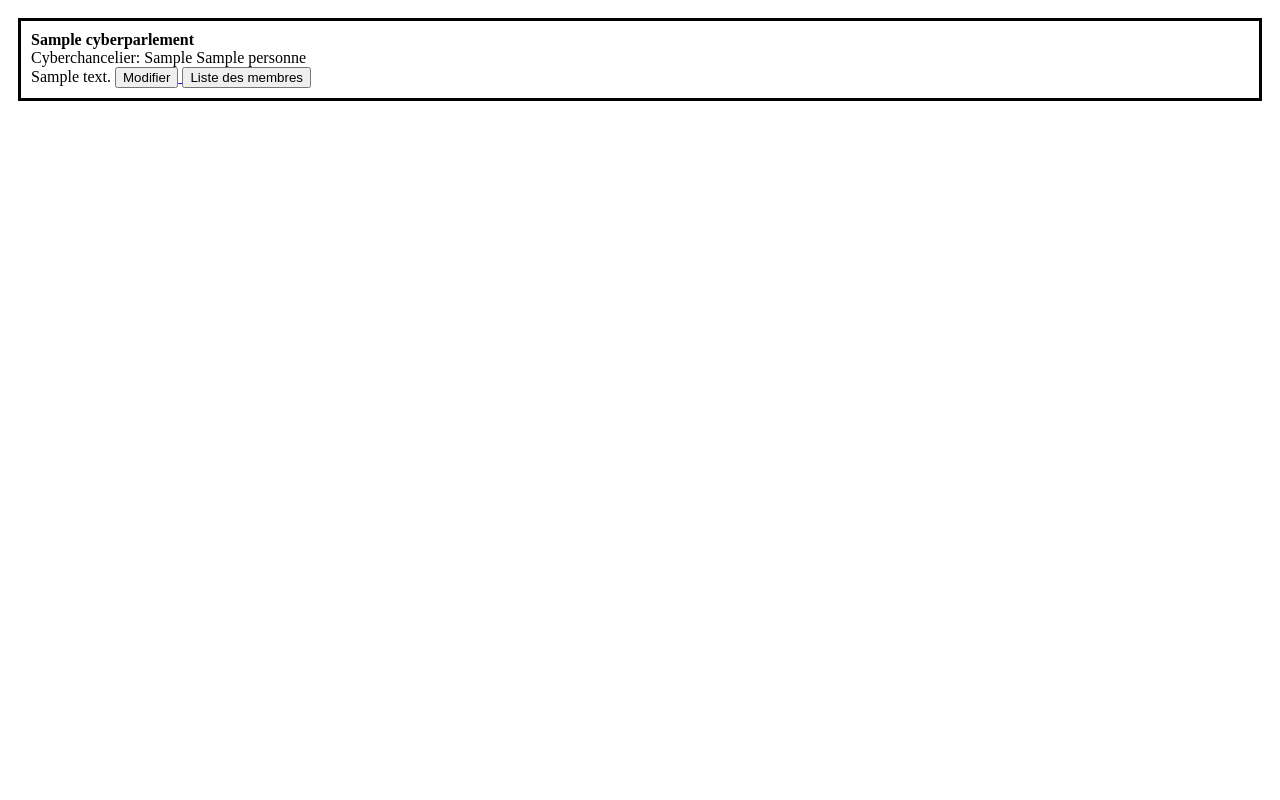
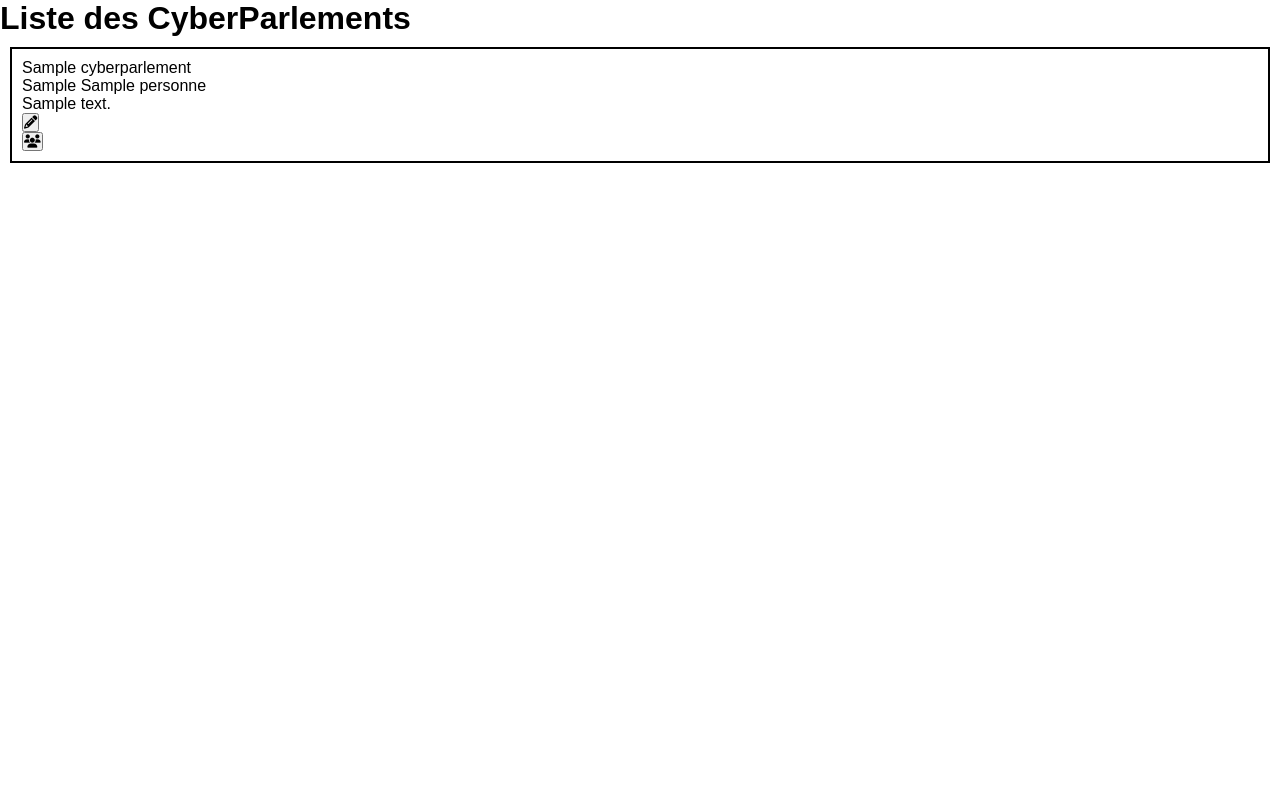
Before and after one commit to Khoding/ceffdevCyberParlement, a Django app: page /cyberparlements/ in a window 1280 px wide. Run offline with Django 3.2, Linux system fonts and the light colour scheme; tables that the repository leaves empty hold one stand-in row (values such as "Sample post"); some libraries are stand-ins or nearby versions.

Commit message:
Commencement du design du site

```diff
--- a/ceffdevCyberP/templates/base.html
+++ b/ceffdevCyberP/templates/base.html
@@ -4,8 +4,10 @@
 <html lang="en">
 <head>
     <meta charset="UTF-8">
+    <script src="https://kit.fontawesome.com/c7ddb31c15.js" crossorigin="anonymous"></script>
+    <script src="{% static 'cyberP/js/cyberchancelier_choice.js' %}" crossorigin="anonymous" type="module"></script>
+    <link rel="stylesheet" href="{% static  'cyberP/css/style.css' %}">
     <title>CyberParlement</title>
-    <script src="{% static 'cyberP/js/cyberchancelier_choice.js' %}" crossorigin="anonymous" type="module"></script>
 </head>
 <body>
 {% block content %}
--- /dev/null
+++ b/cyberP/static/cyberP/css/style.css
@@ -0,0 +1,16 @@
+* {
+    margin: 0;
+    padding: 0;
+    box-sizing: border-box;
+    font-family: Arial, Helvetica, sans-serif;
+}
+
+.cp-container {
+    padding: 10px;
+    border: solid 2px black;
+    margin-bottom: 10px;
+}
+
+.cp-list-container {
+    padding: 10px;
+}
--- a/cyberP/templates/cyberP/cyberparlements/cyberparlement_list.html
+++ b/cyberP/templates/cyberP/cyberparlements/cyberparlement_list.html
@@ -1,14 +1,5 @@
+{% extends 'base.html' %}
 {% block content %}
-     {{ content|safe }}
-{#    <h1>Liste des Cyberparlements</h1>#}
-{#    {% for c in cyberparlements %}#}
-{#        <a href="{% url 'cyberP:cyberparlement-detail' pk=c.idcyberparlement %}">#}
-{#            <div style="padding: 10px; border: black solid 1px; margin-bottom: 5px">#}
-{#                {{ c.nom }}#}
-{#                <a href="{% url 'cyberP:cyberparlement-update' pk=c.idcyberparlement %}">#}
-{#                    <button>Modifier</button>#}
-{#                </a>#}
-{#            </div>#}
-{#        </a>#}
-{#    {% endfor %}#}
+    <h1>Liste des CyberParlements</h1>
+    {{ content|safe }}
 {% endblock content %}
--- a/cyberP/views.py
+++ b/cyberP/views.py
@@ -25,7 +25,7 @@ def parse_tree(tree, root=None):
                     'nom': child['nom'],
                     'description': child['description'],
                     'cyberchancelier': child['cyberchancelier']['prenom'] + ' ' + child['cyberchancelier']['nom']
-                    if 'cyberchancelier' in child else 'Aucun cyberchancelier sélectionné',
+                    if 'cyberchancelier' in child else 'Aucun cyberchancelier',
                     'enfant': parse_tree(tree, child)
                 }
             )
@@ -35,18 +35,35 @@ def parse_tree(tree, root=None):
 def print_tree(tree):
     global content
     if tree is not None and len(tree) > 0:
-        content += '<div style=padding:10px;>'
+        content += '<div class=cp-list-container>'
         for node in tree:
-            content += '<div style=padding:10px;border-style:solid;margin-bottom:10px><b>{}</b><br>Cyberchancelier: {}<br>{}' \
-                       '    <a href={}/cyberparlements/{}/update>' \
-                       '        <button> Modifier </button>' \
-                       '    </a>' \
-                       '    <a href={}/cyberparlements/{}/members>' \
-                       '        <button> Liste des membres </button>' \
-                       '    </a>'.format(node['nom'], node['cyberchancelier'],
-                                         node['description'] if node['description'] else '',
-                                         url, node['idcyberparlement'],
-                                         url, node['idcyberparlement'])
+            content += '<div class=cp-container>' \
+                       '    <div class=cp-title>' \
+                       '        {}' \
+                       '    </div>' \
+                       '    <div class=cyberchancelier-cp-container>' \
+                       '        {}' \
+                       '    </div>' \
+                       '    <div class=description-cp-container>' \
+                       '        {}' \
+                       '    </div>' \
+                       '    <div class=update-cp-container>' \
+                       '        <a href={}/cyberparlements/{}/update>' \
+                       '            <button class=btn-cp>' \
+                       '                <i class="fas fa-pencil-alt"></i>' \
+                       '            </button>' \
+                       '        </a>' \
+                       '    </div>' \
+                       '    <div class=member-list-cp-container>' \
+                       '        <a href={}/cyberparlements/{}/members>' \
+                       '            <button class=btn-cp>' \
+                       '                <i class="fas fa-users"></i>' \
+                       '            </button>' \
+                       '        </a>' \
+                       '    </div>'.format(node['nom'], node['cyberchancelier'],
+                                           node['description'] if node['description'] else '',
+                                           url, node['idcyberparlement'],
+                                           url, node['idcyberparlement'])
             print_tree(node['enfant'])
             content += '</div>'
         content += '</div>'
@@ -59,7 +76,8 @@ def get_cyberchancelier_list():
     return [{'person': person,
              'idcyberparlement': member['cyberparlement_id']}
             for person in persons for member in members
-            if member['personne_id'] == person['idpersonne'] and member['rolemembrecyberparlement'] == ROLE_CYBERCHANCELIER_KEY]
+            if member['personne_id'] == person['idpersonne']
+            and member['rolemembrecyberparlement'] == ROLE_CYBERCHANCELIER_KEY]
 
 
 def get_cyberparlement_list():
```
